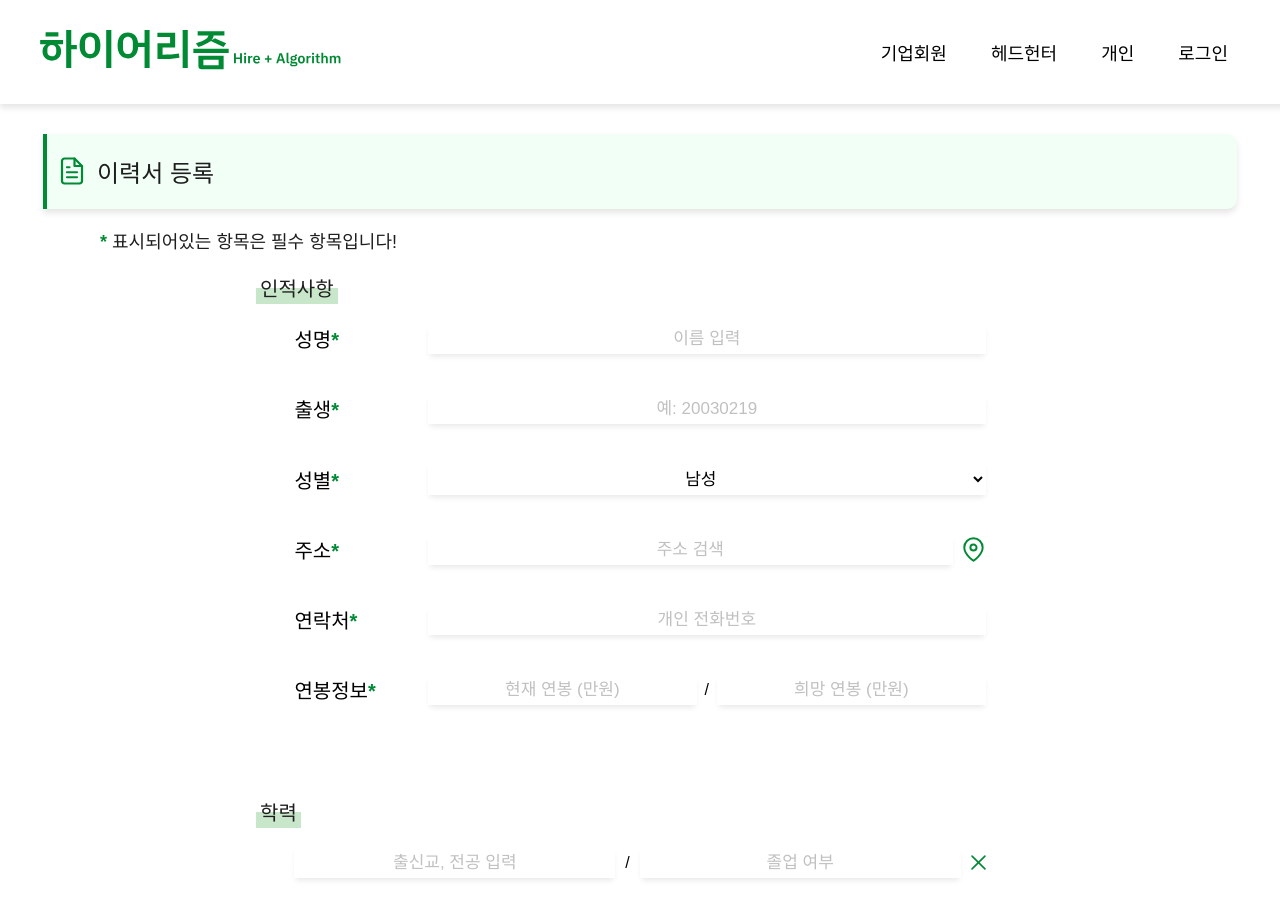
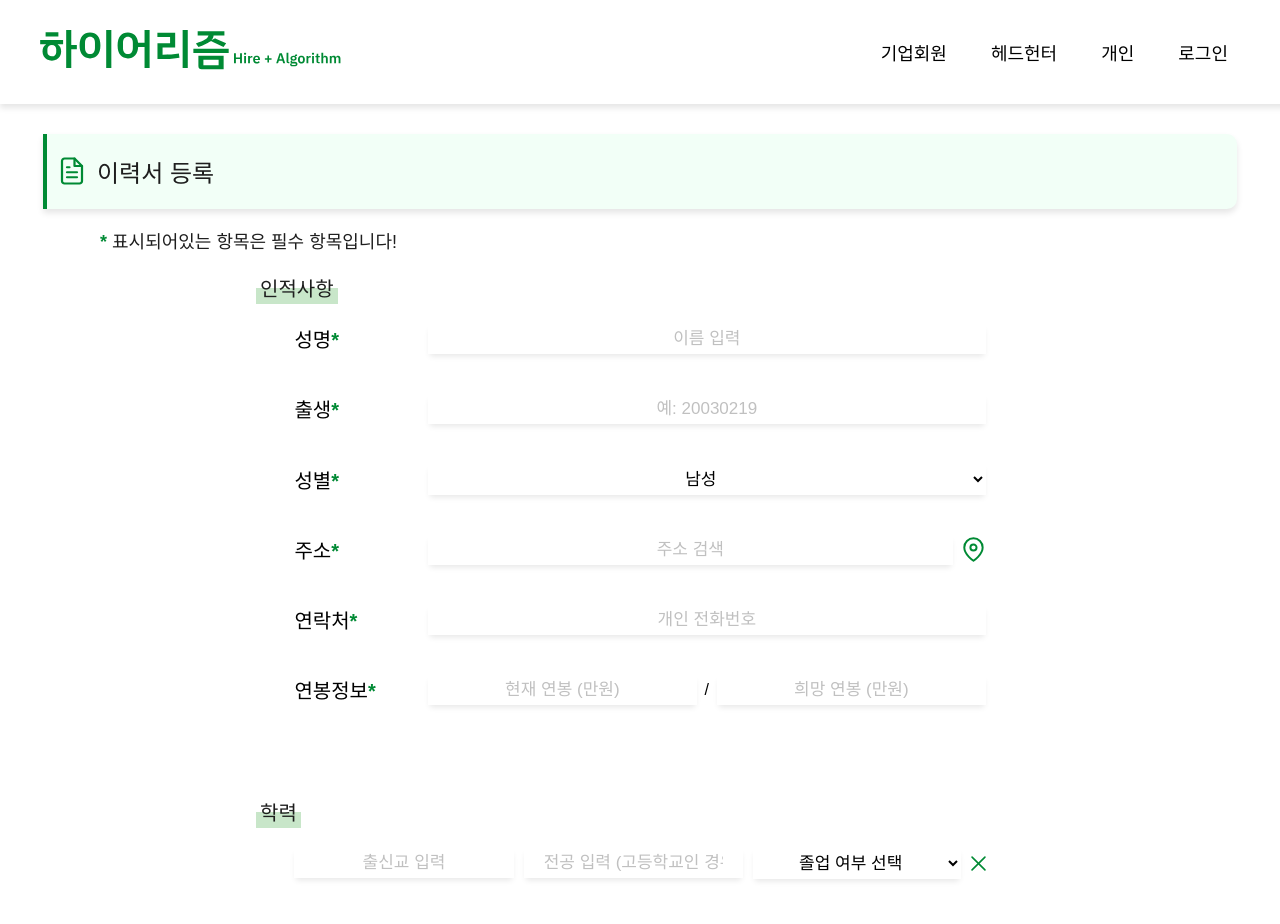
Before and after one commit to sorim831/Hirerithm, a React (Create React App) app in the folder Frontend/: page /user/resume in a window 1280 px wide. Shown: the top 924 px of the page. Built offline with nearby package versions, Linux system fonts and the light colour scheme; a web font is replaced by a local one.

Commit message:
💄  #21 이력서 페이지 요구사항에 맞게 UI/UX 수정

```diff
--- a/Frontend/src/Component/NonMemberComponent/AcademicAbility.js
+++ b/Frontend/src/Component/NonMemberComponent/AcademicAbility.js
@@ -5,7 +5,7 @@ import "./resumeComponent.css";
 
 const AcademicAbility = () => {
   const [educations, setEducations] = useState([
-    { school: "", graduation: "" },
+    { school: "", major: "", graduation: "" },
   ]);
 
   const handleChange = (index, field, value) => {
@@ -15,7 +15,7 @@ const AcademicAbility = () => {
   };
 
   const addEducation = () => {
-    setEducations([...educations, { school: "", graduation: "" }]);
+    setEducations([...educations, { school: "", major: "", graduation: "" }]);
   };
 
   const removeEducation = (index) => {
@@ -26,21 +26,34 @@ const AcademicAbility = () => {
   return (
     <div className="resume-item-container">
       {educations.map((edu, index) => (
-        <div className="resume-form-item">
+        <div className="resume-form-item" key={index}>
           <input
             type="text"
-            placeholder="출신교, 전공 입력"
+            placeholder="출신교 입력"
             value={edu.school}
             onChange={(e) => handleChange(index, "school", e.target.value)}
           />
-          /
           <input
             type="text"
-            placeholder="졸업 여부"
+            placeholder="전공 입력 (고등학교인 경우 생략 가능)"
+            value={edu.major}
+            onChange={(e) => handleChange(index, "major", e.target.value)}
+          />
+          <select
             value={edu.graduation}
             onChange={(e) => handleChange(index, "graduation", e.target.value)}
-          />
-          <button onClick={() => removeEducation(index)} title="삭제" className="delete-button">
+          >
+            <option value="">졸업 여부 선택</option>
+            <option value="재학">재학</option>
+            <option value="휴학">휴학</option>
+            <option value="중퇴">중퇴</option>
+            <option value="졸업">졸업</option>
+          </select>
+          <button
+            onClick={() => removeEducation(index)}
+            title="삭제"
+            className="delete-button"
+          >
             <img src={DeleteIcon} alt="❌" />
           </button>
         </div>
--- a/Frontend/src/Component/NonMemberComponent/resumeComponent.css
+++ b/Frontend/src/Component/NonMemberComponent/resumeComponent.css
@@ -216,7 +216,9 @@ strong {
 .detail-input:hover {
   display: flex;
   align-items: center;
-  box-shadow: 0 4px 6px -2px (0, 0, 0, 0.1);
+  /*box-shadow: 0 4px 6px -2px (0, 0, 0, 0.1);*/
+  /*border: 2px solid #008a34;*/
+  box-shadow: 0 0 8px rgba(0, 138, 52, 0.2);
   border-bottom: 2px solid #008a34;
   padding: 5px 20px;
   cursor: pointer;
--- a/Frontend/src/Pages/NonMemberPages/Resume.js
+++ b/Frontend/src/Pages/NonMemberPages/Resume.js
@@ -23,6 +23,7 @@ const Resume = () => {
   }, []);
 
   const handleStartTest = () => {
+    window.scrollTo(0, 0); // 스크롤 맨 상단으로 이동
     setShowCompanyTest(true);
   };
 
```
Also changed, not shown: 1 other file (tests, documents, lock files or other folders).
